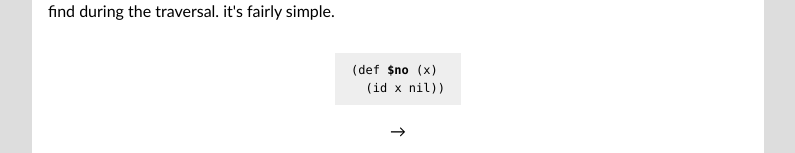
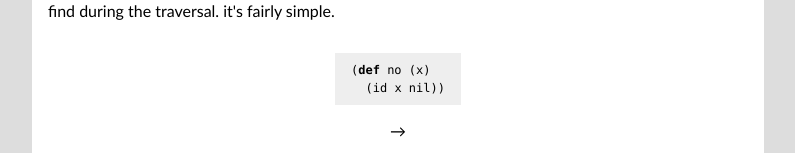
Before and after one commit to masak/syntax-driven, a React (Create React App) app: page / in a window 1280 px wide. Shown: the part 163-316 px from the top of the page, without its empty margins (242-1037 px from the left). Built offline with nearby package versions, Linux system fonts and the light colour scheme.

Commit message:
Nonono, it was the "def" keyword I wanted to bold

```diff
--- a/src/components/Translation.js
+++ b/src/components/Translation.js
@@ -267,11 +267,11 @@ function prettySerialize(funcs) {
         }
     }
     for (let func of funcs) {
-        result.push("(def ");
+        result.push("(");
         result.push(
-          <Keyword>${func.name}</Keyword>
+          <Keyword>def</Keyword>
         );
-        result.push(" ");
+        result.push(` ${func.name} `);
         serializeExpr(func.params);
         result.push("\n  ");
         for (let stmt of func.body) {
```
